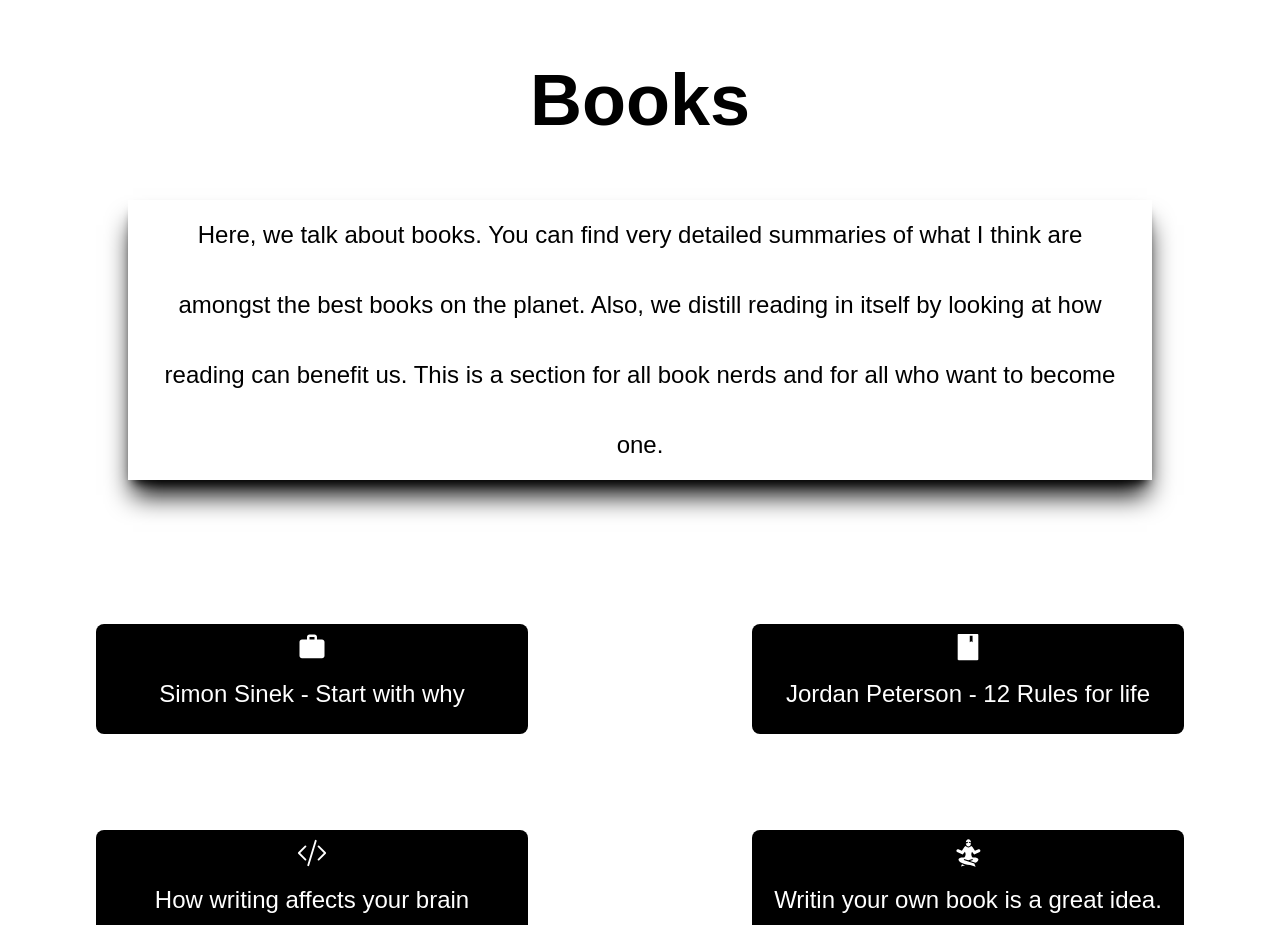
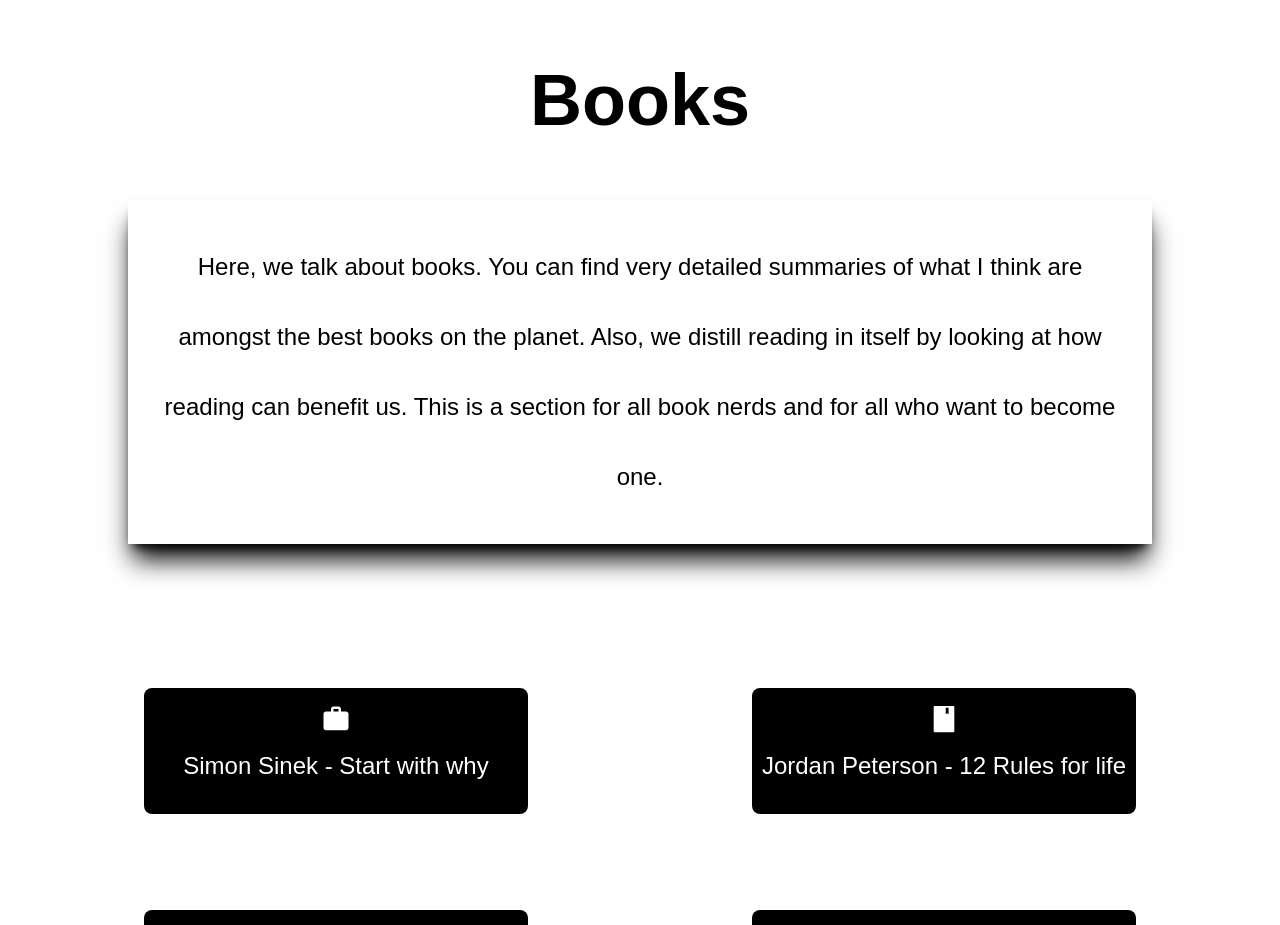
Before and after one commit to sudofinn/blog, a Next.js app: page /books in a window 1280 px wide. Shown: the top 925 px of the page. Built offline with nearby package versions, Linux system fonts and the light colour scheme; a web font is replaced by a local one.

Commit message:
Small ui improvements

```diff
--- a/pages/books/index.tsx
+++ b/pages/books/index.tsx
@@ -64,20 +64,20 @@
       <div>
         <h1 data-aos="fade-up" className="text-6xl sm:text-7xl font-bold text-center pt-16
          mb-16 ">Books</h1>
-        <p data-aos="fade-up" className="text-2xl  shadow-xl shadow-black leading-[70px]
-        text-center mb-24  mx-16 px-8 sm:mx-32 ">Here, we talk about books. You can find very detailed summaries
+        <p data-aos="fade-up" className="text-2xl  shadow-xl shadow-black leading-[50px] sm:leading-[70px]
+        text-center mb-24 py-8 mx-16 px-8 sm:mx-32 ">Here, we talk about books. You can find very detailed summaries
         of what I think are amongst the best books on the planet. Also, we distill reading
         in itself by looking at how reading can benefit us.
         This is a section for all book nerds and for all who want to
         become one.</p>
       </div>
 
-     <div className="w-full grid grid-cols-1 sm:grid-cols-2 gap-24 text-center mb-8  py-12 px-20 sm:px-8">
+     <div className="w-full grid grid-cols-1 sm:grid-cols-2 gap-24 text-center mb-8  py-12 px-12 sm:px-20">
           {techs.map(({ id, href, child, title, style }) => (
             <div
               key={id}
 
-              className={`shadow-md hover:scale-105 duration-500 py-2 bg-black text-white
+              className={`shadow-md hover:scale-105 duration-500 py-4 bg-black text-white
                hover:text-black
                hover:bg-white rounded-lg mx-4 px-2  sm:mx-16 ${style}`}
             >
--- a/pages/productivity/index.tsx
+++ b/pages/productivity/index.tsx
@@ -64,20 +64,20 @@
       <div>
         <h1 data-aos="fade-up" className="text-6xl sm:text-7xl font-bold text-center pt-16
          mb-16 ">Productivity</h1>
-        <p data-aos="fade-up" className="text-2xl  shadow-xl shadow-black leading-[70px]
-        text-center mb-24  mx-16 px-8 sm:mx-48 ">This section is dedicated to all the stuff around Productivity.
+        <p data-aos="fade-up" className="text-2xl  shadow-xl shadow-black leading-[50px] sm:leading-[70px]
+        text-center mb-24 py-8 mx-12 px-8 sm:mx-48 ">This section is dedicated to all the stuff around Productivity.
           I talk about what I ( and what science ) thinks is important to do for living
           productively. This covers a wide range from useful apps to deep questions
           like whether one should hustle or chill. Enjoy reading.
         </p>
       </div>
 
-     <div className="w-full grid grid-cols-1 sm:grid-cols-2 gap-24 text-center mb-8 py-12 px-20 sm:px-8">
+     <div className="w-full grid grid-cols-1 sm:grid-cols-2 gap-24 text-center mb-8 py-12 px-12 sm:px-32">
           {techs.map(({ id, href, child, title, style }) => (
             <div
               key={id}
 
-              className={`shadow-md hover:scale-105 duration-500 py-2 bg-black text-white hover:text-black
+              className={`shadow-md hover:scale-105 duration-500 py-4 bg-black text-white hover:text-black
                hover:bg-white rounded-lg mx-4 px-2 sm:mx-16 ${style}`}
             >
                <a href={href} target="_blank"
```
